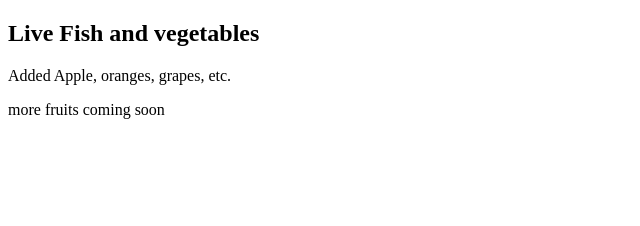
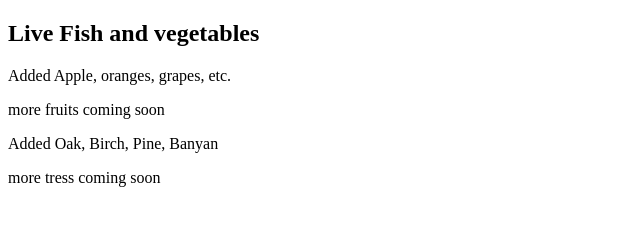
Before and after one commit to ProgrammingHero1/green-grocey-mart, a plain HTML site: page index.html in a window 1280 px wide. Shown: the whole page, without its empty margins (0-640 px from the left). Drawn offline with Linux system fonts and the light colour scheme.

Commit message:
added trees

```diff
--- a/index.html
+++ b/index.html
@@ -9,5 +9,7 @@
     <h2>Live Fish and vegetables</h2>
     <p>Added Apple, oranges, grapes, etc.</p>
     <p>more fruits coming soon</p>
+    <p>Added Oak, Birch, Pine, Banyan</p>
+    <p>more tress coming soon</p>
 </body>
 </html>
```
